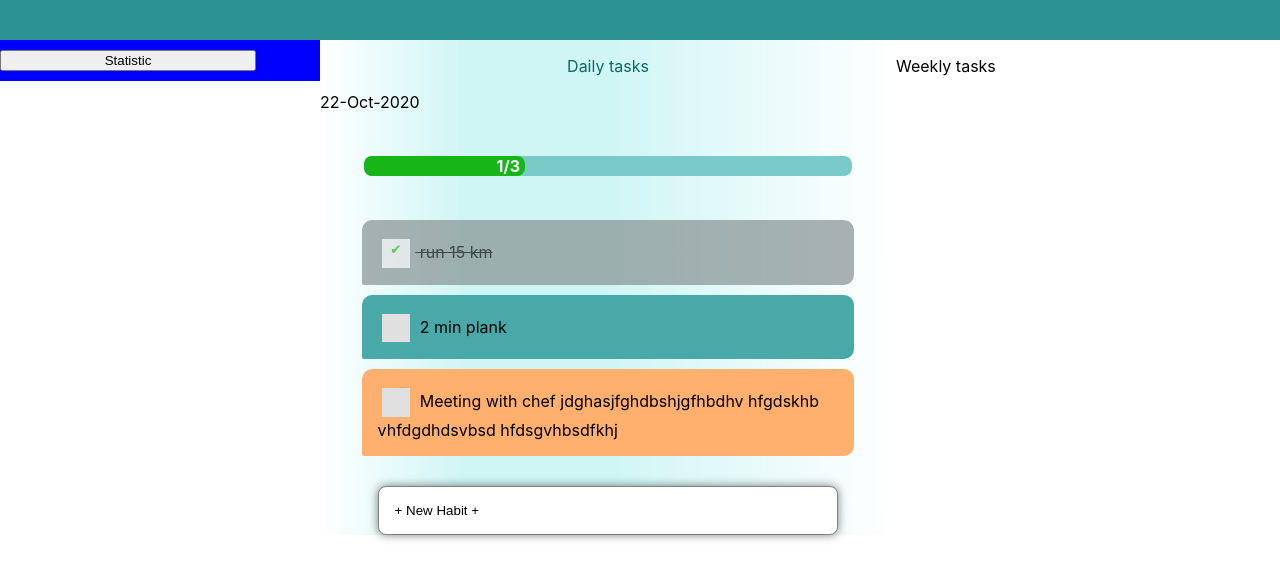
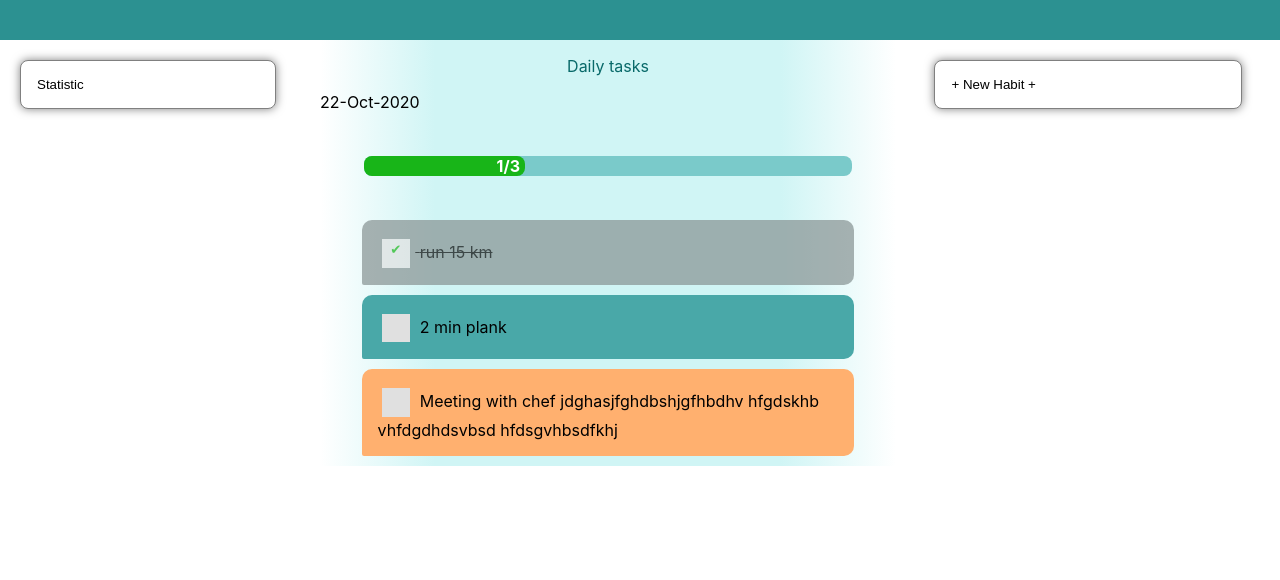
Before and after one commit to vasenina/ReactProjects, a React (Create React App) app in the folder tasks_list/: page / in a window 1280 px wide. Shown: the top 580 px of the page. Built offline with nearby package versions, Linux system fonts and the light colour scheme.

Commit message:
change loyaut

```diff
--- a/tasks_list/src/components/Layout/Layout.module.css
+++ b/tasks_list/src/components/Layout/Layout.module.css
@@ -10,19 +10,28 @@
 
 .ControlPanel{
     width: 25%;
-    background-color: blue;
+
     float: left;
     padding-top: 40px;
 }
 
 .Tasks{
     width: 75%;
+    height: 100%;
     float: left;
     padding-top: 40px;
 }
 
 .Stats{
+
     width: 80%;
-    margin: 10px auto;
+    position: relative;
+    border-radius: 8px;
+    border: thin solid gray;
+    padding: 16px;
+    box-shadow: 0 0 10px rgba(0,0,0,0.5);
+    margin: 20px 20px ;
 
+    background-color: white;
+    text-align: left;
 }
--- a/tasks_list/src/containers/TaskOverview.module.css
+++ b/tasks_list/src/containers/TaskOverview.module.css
@@ -1,6 +1,7 @@
 .Daily{
     width: 60%;
-    background: linear-gradient(to right, #FFFFFF 0% , #D0F5F5 ,#D0F5F5 50%, #FFFFFF 100%);
+    min-height:100% ;
+    background: linear-gradient(to right, #FFFFFF 0% , #D0F5F5 20%,#D0F5F5 80%, #FFFFFF 100%);
     float: left;
 }
 
--- a/tasks_list/src/containers/TasksOverview.js
+++ b/tasks_list/src/containers/TasksOverview.js
@@ -142,12 +142,13 @@ class TasksOverview extends Component{
                     types= {this.state.types}
                     checked = {this.taskStatusChanged}
                     editing = {this.editTaskHandler}/>
-                <div className = {classes.AddNewTask}>
+
+            </div>
+            <div className = {classes.Weekly}>
+            <div className = {classes.AddNewTask}>
                 <button className = {classes.NewTask} onClick = {this.addTaskHandler}>+ New Habit +</button>
                 </div>
-            </div>
-            <div className = {classes.Weekly}>
-                <p>Weekly tasks</p>
+
             </div>
         </Aux>
         );
```
